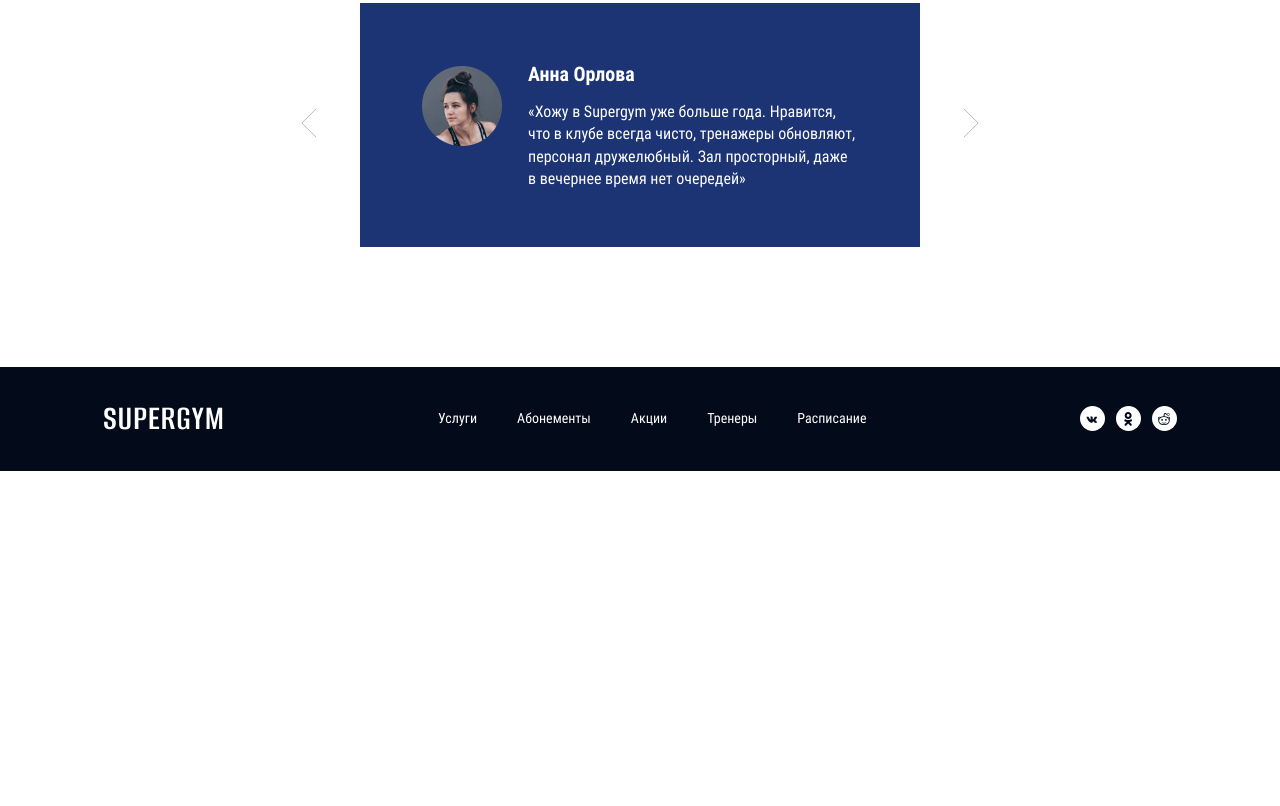
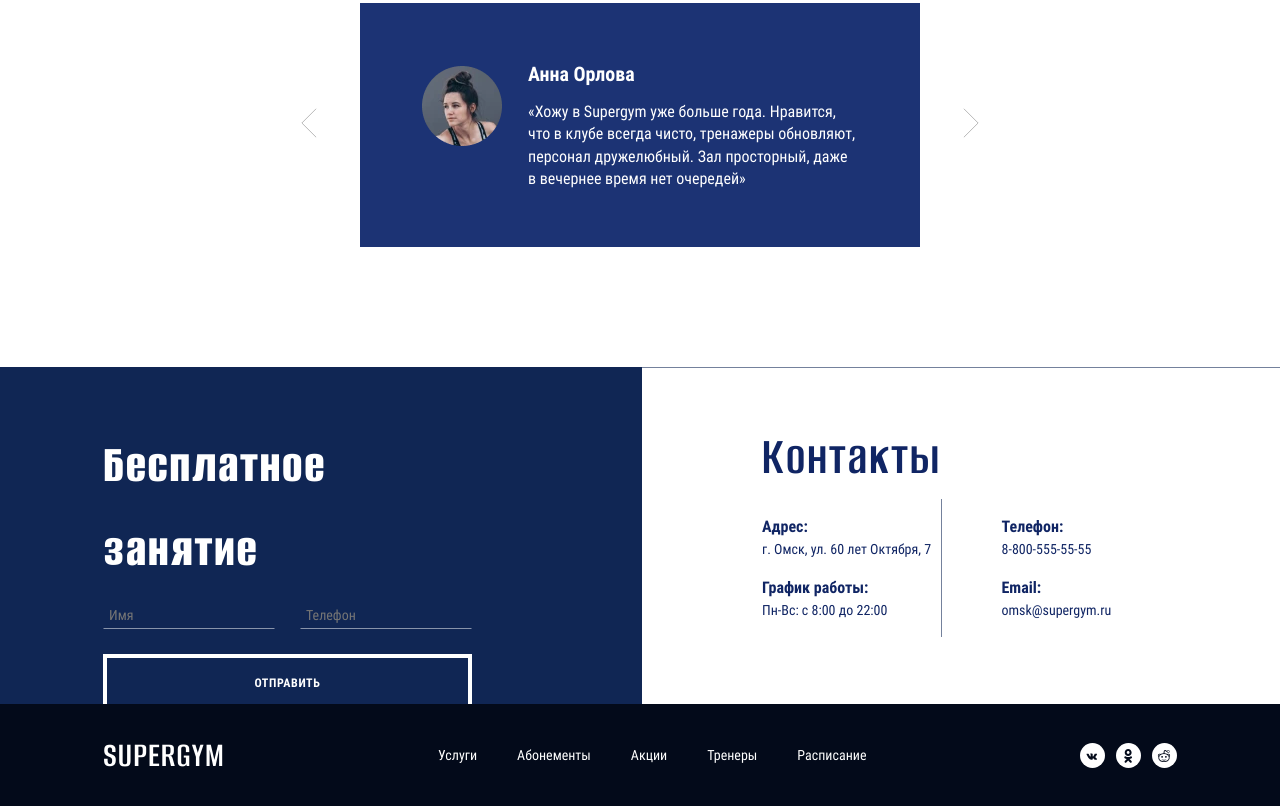
Before and after one commit to OscarRaizer/Fitness, a website: page source/index.html in a window 1280 px wide. Shown: the part 6203-7009 px from the top of the page. Before the commit the page ends 6674 px from the top, so only its background shows below. Drawn offline with nearby package versions, Linux system fonts and the light colour scheme; files that its build step writes are made by us from their sources; files whose address does not match are found by name.

Commit message:
Добавляет блоки Контакты/Бесплатное занятие

```diff
--- a/source/index.html
+++ b/source/index.html
@@ -1154,6 +1154,53 @@
           </div>
         </div>
       </section>
+      <section class="form-and-contacts">
+        <div class="form">
+          <div class="container">
+            <h2>Бесплатное занятие</h2>
+            <div class="form__wrapper">
+              <form method="post" action="https://echo.htmlacademy.ru/">
+                <div class="form__field">
+                  <input type="text" aria-label="Имя" name="name" placeholder="Имя" required>
+                </div>
+                <div class="form__field">
+                  <input type="tel" aria-label="Телефон" name="telephone" placeholder="Телефон" required>
+                </div>
+                <button class="form__button btn btn--form" type="submit">
+                  Отправить
+                </button>
+              </form>
+            </div>
+          </div>
+        </div>
+        <div class="contacts">
+          <contacts class="container">
+            <h2>Контакты</h2>
+            <div class="contacts__info-wrapper">
+              <div class="contacts__inner-wrapper">
+                <dl>
+                  <dt>Адрес:</dt>
+                  <dd>г. Омск, ул. 60 лет Октября, 7</dd>
+                </dl>
+                <dl>
+                  <dt>График работы:</dt>
+                  <dd>Пн-Вс: с 8:00 до 22:00</dd>
+                </dl>
+              </div>
+              <div class="contacts__inner-wrapper">
+                <dl>
+                  <dt>Телефон:</dt>
+                  <dd>8-800-555-55-55</dd>
+                </dl>
+                <dl>
+                  <dt>Email:</dt>
+                  <dd>omsk@supergym.ru</dd>
+                </dl>
+              </div>
+            </div>
+          </contacts>
+        </div>
+      </section>
     </main>
   </div>
   <footer class="footer">
--- /dev/null
+++ b/source/sass/blocks/contacts.scss
@@ -0,0 +1,100 @@
+.contacts {
+  background-color: #ffffff;
+  height: 100%;
+
+  .container {
+    padding: 56px 159px 70px 120px;
+    height: 337px;
+    display: flex;
+    flex-direction: column;
+    border-top: 1px solid $color-light-slate-grey;
+
+    @include vp-767 {
+      height: 100%;
+      padding: 70px 19px;
+    }
+  }
+
+  h2 {
+    color: $color-primary;
+    font-family: $ff-alumni-sans;
+    font-size: 54px;
+    font-style: normal;
+    font-weight: 600;
+    line-height: normal;
+    letter-spacing: 1.62px;
+    margin-bottom: 10px;
+
+    @include vp-1199 {
+      font-size: 42px;
+      font-style: normal;
+      font-weight: 600;
+      line-height: normal;
+      letter-spacing: 1.26px;
+    }
+  }
+}
+
+.contacts__info-wrapper {
+  display: grid;
+  grid-template-columns: repeat(2, 1fr);
+  color: $color-primary;
+  font-family: Roboto Condensed;
+  gap: 120px;
+  height: auto;
+
+  @include vp-767 {
+    grid-template-columns: 1fr;
+    gap: 0;
+    height: 100%;
+  }
+
+  dt {
+    font-size: 16px;
+    font-style: normal;
+    font-weight: 700;
+    line-height: 150%;
+
+    @include vp-1199 {
+      font-size: 20px;
+    }
+  }
+
+
+  dd {
+    font-size: 14px;
+    font-style: normal;
+    font-weight: 400;
+    line-height: 152.344%;
+    margin: 0;
+
+    @include vp-1199 {
+      font-size: 18px;
+    }
+  }
+}
+
+.contacts__inner-wrapper {
+  position: relative;
+
+  &:not(:last-child) {
+    margin-right: -60px;
+
+    &::before {
+      position: absolute;
+      right: 0;
+      content: "";
+      width: 1px;
+      height: 100%;
+      background-color: $color-light-slate-grey;
+
+      @include vp-767 {
+        content: none;
+      }
+    }
+
+    @include vp-1199 {
+      margin-right: -12px;
+    }
+  }
+}
--- /dev/null
+++ b/source/sass/blocks/form.scss
@@ -0,0 +1,124 @@
+.form-and-contacts {
+  display: grid;
+  grid-template-columns: repeat(2, 1fr);
+  height: 100%;
+
+  @include vp-1199 {
+    grid-template-columns: 1fr;
+  }
+
+}
+
+
+.form {
+  color: $color-default-white;
+  height: 100%;
+
+
+  .container {
+    padding: 56px 170px 70px 103px;
+    display: flex;
+    flex-direction: column;
+    background-color: $color-sapphire;
+    height: 337px;
+
+    @include vp-767 {
+      padding: 70px 15px;
+    }
+  }
+
+  h2 {
+    font-family: $ff-alumni-sans;
+    font-size: 54px;
+    font-style: normal;
+    font-weight: 800;
+    line-height: 156%;
+    letter-spacing: 1.62px;
+    margin-bottom: 10px;
+
+    @include vp-1199 {
+      font-size: 42px;
+      font-style: normal;
+      font-weight: 700;
+      line-height: normal;
+      letter-spacing: 1.26px;
+    }
+  }
+}
+
+.form__wrapper form {
+  display: grid;
+  grid-template-columns: repeat(2, 1fr);
+  gap: 25px;
+}
+
+.form__field input {
+  position: relative;
+  max-width: 100%;
+  padding: 5px;
+  font-family: $ff-roboto-condensed;
+  font-size: 14px;
+  line-height: normal;
+  background-color: transparent;
+  color: $color-default-white;
+  outline: none;
+  border: 1px solid transparent;
+  border-bottom: 1px solid rgba(255, 255, 255, 0.5);
+
+  &::placeholder,
+  &::-webkit-input-placeholder,
+  &::-moz-placeholder {
+    color: $color-default-white;
+    position: absolute;
+    left: 0;
+  }
+
+  &:not(:disabled):hover {
+    border-bottom: 1px solid rgba(255, 255, 255, 1);
+  }
+
+  &:not(:disabled):focus,
+  &:not(:disabled):active {
+    &::placeholder {
+      opacity: 0;
+    }
+
+    border: 1px solid rgba(255, 255, 255, 1);
+  }
+
+  &:disabled {
+    opacity: 0.4;
+  }
+}
+
+.form__field {
+  display: flex;
+  flex-direction: column;
+
+  &.is-invalid {
+    font-family: $ff-roboto-condensed;
+    font-size: 14px;
+    line-height: 22px;
+    color: $color-form-error;
+
+    input,
+    input:hover,
+    input:focus {
+      border-bottom: 1px solid $color-form-error;
+    }
+
+    .is-invalid {
+      max-width: 100%;
+    }
+  }
+
+  &:last-of-type {
+    @include vp-767 {
+      margin-bottom: 10px;
+    }
+  }
+}
+
+.form__button {
+  grid-column: 1 / -1;
+}
--- a/source/sass/style.scss
+++ b/source/sass/style.scss
@@ -41,6 +41,8 @@
 @import "blocks/accordion";
 @import "blocks/reviews";
 @import "blocks/review";
+@import "blocks/form";
+@import "blocks/contacts";
 
 // ---------------------------------
 
--- a/source/sass/variables.scss
+++ b/source/sass/variables.scss
@@ -20,6 +20,7 @@ $color-additional-background: #f8f9fc;
 $color-additional-egyptian-blue: #103aae;
 $color-neon-blue: #2c39f2;
 $persian-blue: #2e35ac;
+$color-light-slate-grey: #74819C;
 $color-torch-red: #ed0233;
 $color-whisper: #e8e8e8;
 $color-black-russian: #030a1a;
@@ -27,6 +28,7 @@ $color-sapphire: #102654;
 $color-resolution-blue: #1c3374;
 $color-dark-cerulean: rgba(20, 54, 122, 0.5);
 $color-deep-teal: rgba(209, 10, 66, 0.2);
+$color-form-error: FF121F;
 
 $color-icon-dark-gradient: rgba(16, 38, 84, 0.2);
 $color-icon-light: #ffffff;
```
Also changed, not shown: build/css/style.css, build/css/style.min.css, build/index.html, 1 other file.
